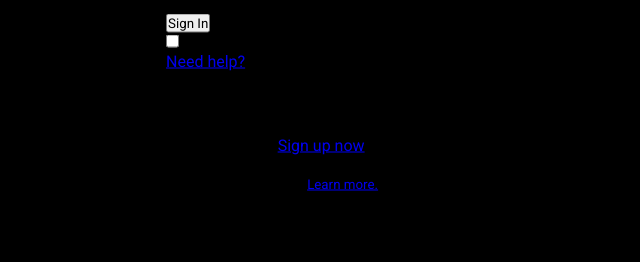
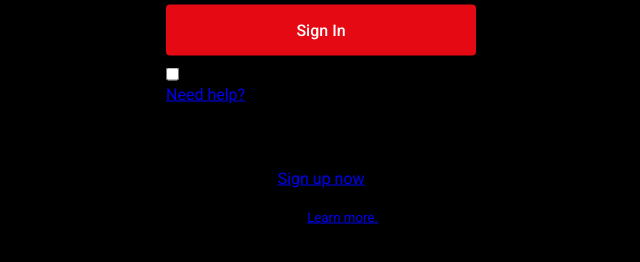
Before and after one commit to Semih-Sinani/Netflix-Login-Clone, a plain HTML site: page index.html in a window 1280 px wide. Shown: the part 362-624 px from the top of the page, without its empty margins (319-959 px from the left). Drawn offline with Linux system fonts and the light colour scheme.

Commit message:
Added a style for button

```diff
--- a/styles.css
+++ b/styles.css
@@ -86,3 +86,18 @@ form .form-control {
     font-size: 0.75rem;
     transform: translateY(-130%);
 }
+
+form button {
+    width: 100%;
+    padding: 16px 0;
+    font-size: 1rem;
+    background: #e50914;
+    color: #fff;
+    font-weight: 500;
+    border-radius: 4px;
+    border: none;
+    outline: none;
+    margin: 25px 0 10px;
+    cursor: pointer;
+    transition: 0.1s ease;
+}
```
